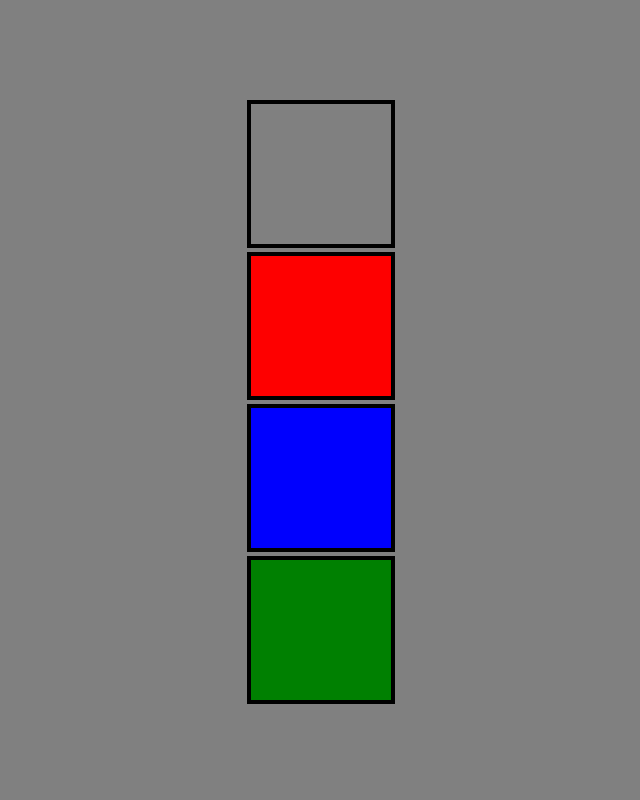
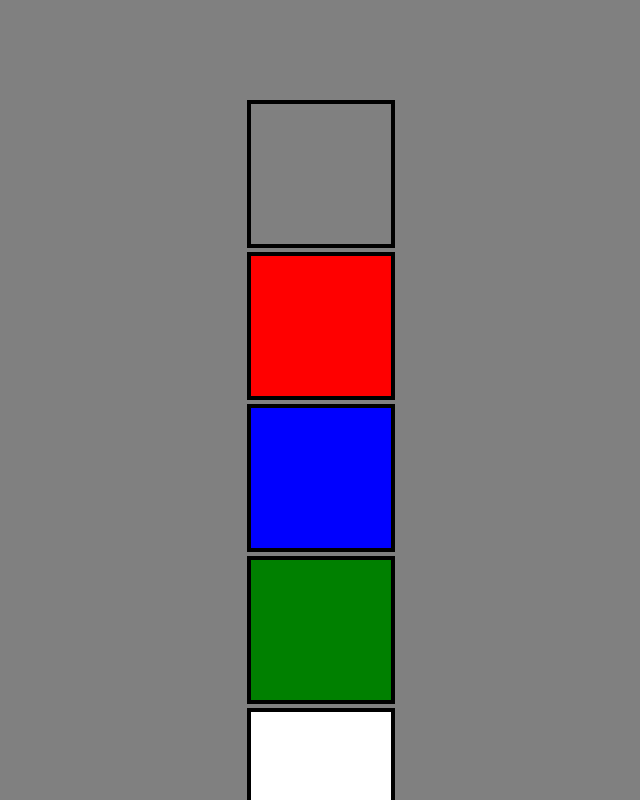
Before and after one commit to St0rmsh/Javascript, a plain HTML site: page 07_project-1/index.html in a window 1280 px wide. Both pictures are taken after a click on the element 674 px from the left and 174 px from the top of the page. Shown: the top 800 px of the page, without its empty margins (353-993 px from the left). Drawn offline with Linux system fonts and the light colour scheme.

Commit message:
color change when click - project

```diff
--- a/07_project-1/index.html
+++ b/07_project-1/index.html
@@ -12,6 +12,7 @@
         <span class="button" id = "red"></span>
         <span class="button" id = "blue"></span>
         <span class="button" id = "green"></span>
+        <span class="button" id = "white"></span>
     </div>
 
     <div class = "color">
--- a/07_project-1/script.js
+++ b/07_project-1/script.js
@@ -24,6 +24,10 @@ button.forEach( function (button){
             body.style.backgroundColor =' green'
 
         }
+        if ( n.target.id === 'white' ) {
+            body.style.backgroundColor =' white'
+
+        }
 
 
 
--- a/07_project-1/stike.css
+++ b/07_project-1/stike.css
@@ -39,3 +39,6 @@ span{
 #green{
     background-color: green;
 }
+#white{
+    background-color: white;
+}
```
